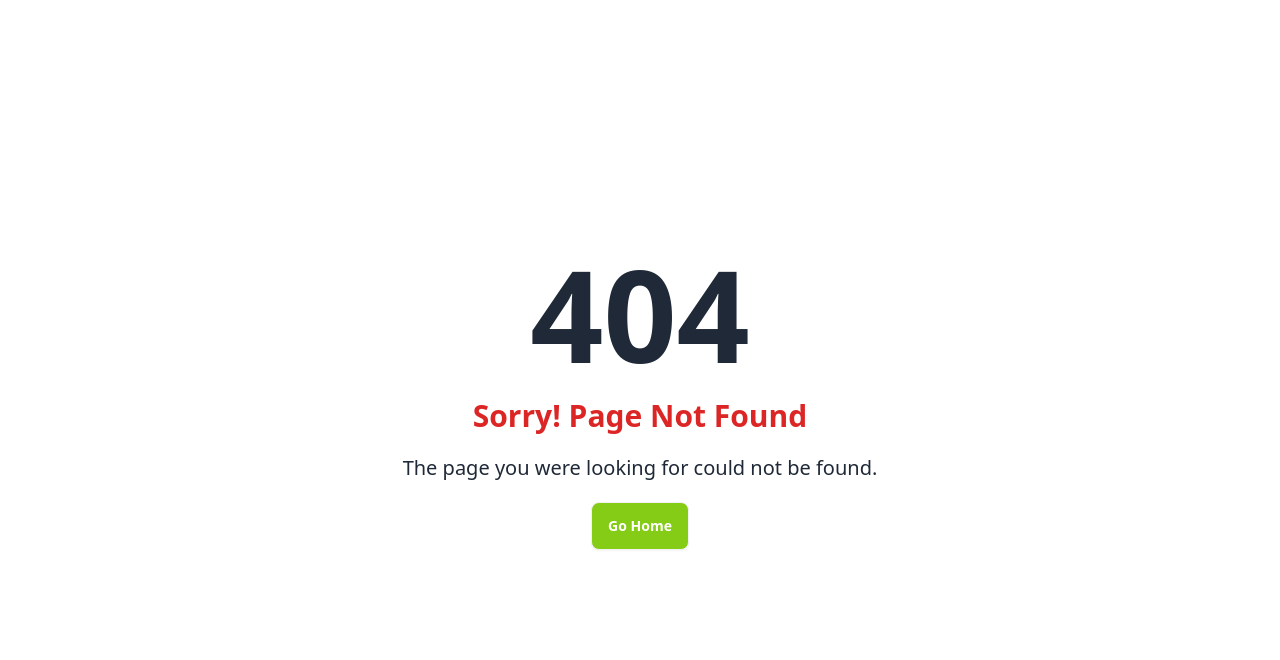
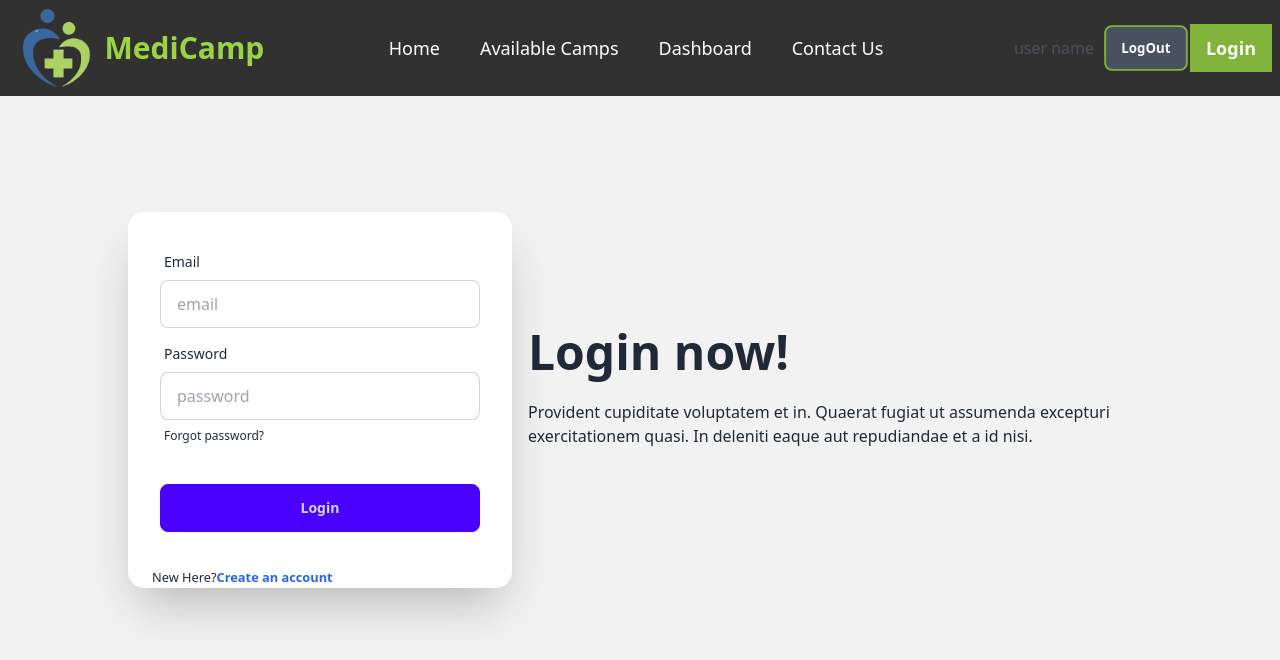
Before and after one commit to RawshanaraEity/medical-campaign-management-client-side, a React (Vite) app: page /login in a window 1280 px wide. Before the commit this address had no page. Shown: the top 660 px of the page. Built offline with nearby package versions, Linux system fonts and the light colour scheme.

Commit message:
added login page

```diff
--- a/src/Pages/Login/Login.jsx
+++ b/src/Pages/Login/Login.jsx
@@ -1,9 +1,90 @@
+
+
+// import { useContext, useState } from 'react';
+// import { AuthContext } from '../../Providers/AuthProvider';
+import { Link, useLocation, useNavigate } from 'react-router-dom';
+// import Swal from 'sweetalert2';
 
 
 const Login = () => {
+    // const {signIn} = useContext(AuthContext)
+    // const navigate = useNavigate()
+    // const location = useLocation()
+
+    // const from = location.state?.from?.pathname || '/';
+
+
+
+    // const handleLogin = (e) =>{
+    //     e.preventDefault()
+    //     const form = e.target;
+    //     const email = form.email.value;
+    //     const password = form.password.value;
+    //     console.log(email, password);
+    //     signIn(email,password)
+    //     .then(result =>{
+    //         const user = result.user;
+    //         console.log(user)
+    //         Swal.fire({
+    //             title: "User Logged in successfull",
+    //             showClass: {
+    //               popup: `
+    //                 animate__animated
+    //                 animate__fadeInUp
+    //                 animate__faster
+    //               `
+    //             },
+    //             hideClass: {
+    //               popup: `
+    //                 animate__animated
+    //                 animate__fadeOutDown
+    //                 animate__faster
+    //               `
+    //             }
+    //           });
+    //           navigate(from, {replace: true})
+    //     })
+    // }
+
+
+
+
     return (
         <div>
 
+           <div className="hero min-h-screen bg-base-200">
+  <div className="hero-content flex-col  md:flex-row-reverse">
+    <div className="text-center md:w-1/2 lg:text-left">
+      <h1 className="text-5xl font-bold">Login now!</h1>
+      <p className="py-6">Provident cupiditate voluptatem et in. Quaerat fugiat ut assumenda excepturi exercitationem quasi. In deleniti eaque aut repudiandae et a id nisi.</p>
+    </div>
+    <div className="card md:w-1/2 max-w-sm shadow-2xl bg-base-100">
+      <form  className="card-body">
+        <div className="form-control">
+          <label className="label">
+            <span className="label-text">Email</span>
+          </label>
+          <input type="email" name="email" placeholder="email" className="input input-bordered" required />
+        </div>
+        <div className="form-control">
+          <label className="label">
+            <span className="label-text">Password</span>
+          </label>
+          <input type="password" name="password" placeholder="password" className="input input-bordered" required />
+          <label className="label">
+            <a href="#" className="label-text-alt link link-hover">Forgot password?</a>
+          </label>
+        </div>
+        <div className="form-control mt-6">
+
+          <input className="btn btn-primary" type="submit" value="Login" />
+        </div>
+      </form>
+      <p className='px-6'><small>New Here?<Link to='/register' className='text-blue-600 font-bold'>Create an account</Link> </small></p>
+
+    </div>
+  </div>
+</div>
         </div>
     );
 };
--- a/src/Pages/Register/Register.jsx
+++ b/src/Pages/Register/Register.jsx
@@ -3,7 +3,7 @@
 const Register = () => {
     return (
         <div>
-
+            register
         </div>
     );
 };
--- a/src/Pages/SharedPage/Navbar/Navbar.jsx
+++ b/src/Pages/SharedPage/Navbar/Navbar.jsx
@@ -57,8 +57,8 @@ const NavBar = () => {
   );
 
   return (
-    <div>
-      <div className="navbar bg-gray-800">
+    <div className="fixed z-10 w-full">
+      <div className="navbar bg-black opacity-80">
         <div className="navbar-start ">
           <div className="dropdown">
             <label tabIndex={0} className="btn btn-ghost lg:hidden">
```
Also changed, not shown: src/Routes.jsx (+11 -0 lines).
